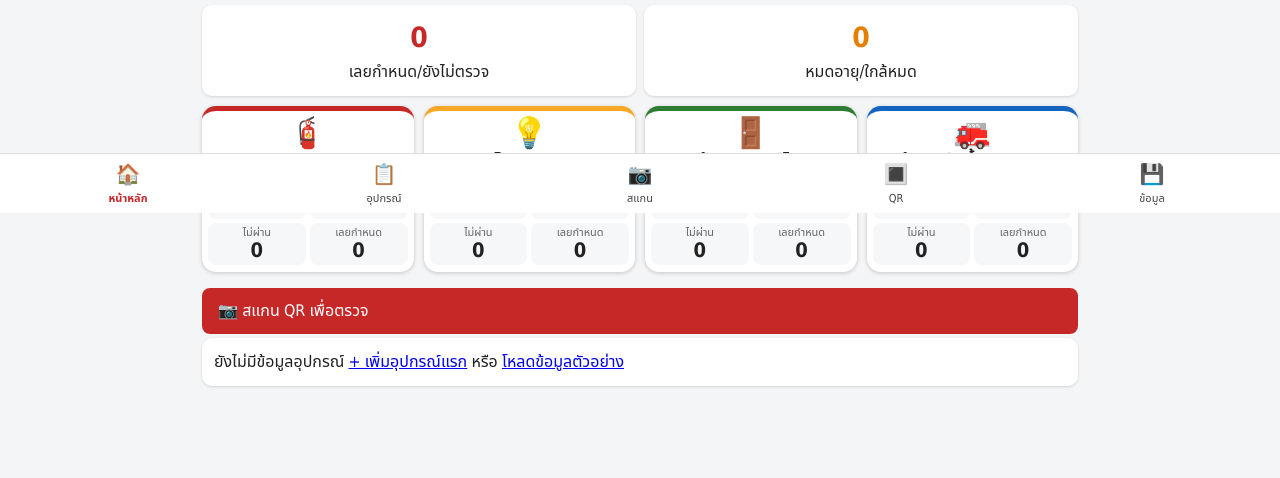
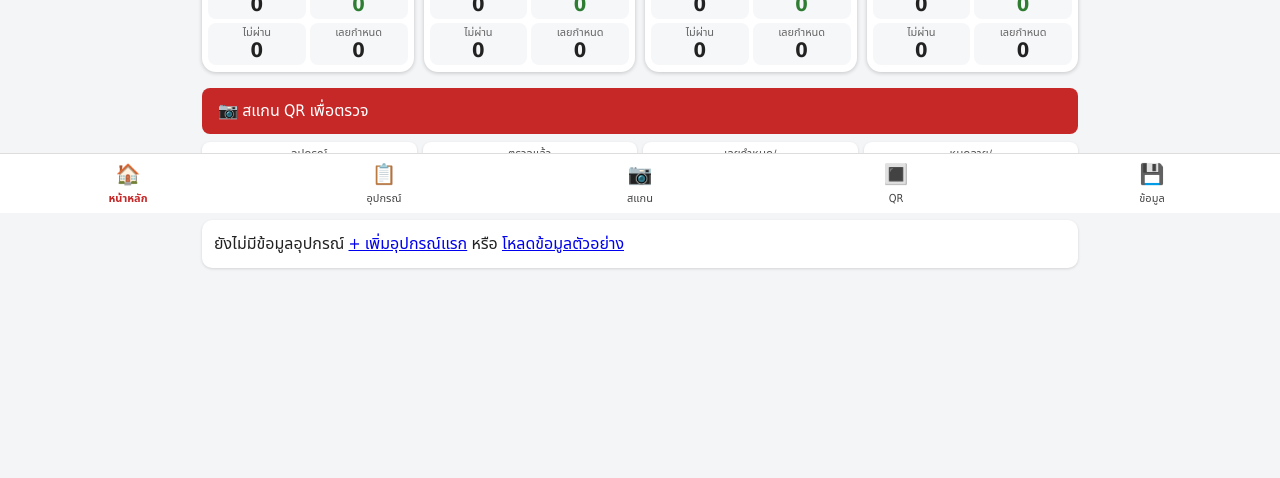
Before and after one commit to twy018-sudo/fire-ext-app, a plain HTML site: page index.html in a window 1280 px wide. Shown: the part 587-1065 px from the top of the page. After the commit the page ends 947 px from the top, so only its background shows below. Drawn offline with Linux system fonts and the light colour scheme.

Commit message:
Dashboard: compact 4-across summary row moved below Scan QR button; SW v10

```diff
--- a/app.js
+++ b/app.js
@@ -58,11 +58,11 @@ function catStats(arr,month){const st=arr.map(e=>status(e)),ids=new Set(arr.map(
 function dash(){setTitle('แดชบอร์ด');const st=E.map(e=>[e,status(e)]);
  const over=st.filter(([,s])=>s.insp==='overdue'||s.insp==='never'),soon=st.filter(([,s])=>s.insp==='soon'),exp=st.filter(([,s])=>s.exp==='expired'||s.exp==='soon');
  const month=today().slice(0,7),done=new Set(I.filter(i=>i.date.startsWith(month)&&findE(i.extId)).map(i=>i.extId)).size,failed=st.filter(([,s])=>s.last&&s.last.result==='fail');
- app.innerHTML=`<img class="banner" src="img/banner.jpg" alt="Nana Plaza, Sukhumvit Soi 4, Bangkok"><div class="stats"><div class="stat"><b>${E.length}</b>อุปกรณ์ทั้งหมด</div><div class="stat"><b class="green">${done}</b>ตรวจแล้วเดือนนี้</div>
-<div class="stat"><b class="red">${over.length}</b>เลยกำหนด/ยังไม่ตรวจ</div><div class="stat"><b class="orange">${exp.length}</b>หมดอายุ/ใกล้หมด</div></div>
+ app.innerHTML=`<img class="banner" src="img/banner.jpg" alt="Nana Plaza, Sukhumvit Soi 4, Bangkok">
 <div class="catgrid">${CAT_KEYS.map(c=>{const k=catStats(E.filter(e=>catOf(e)===c),month);return `<a class="catbtn cat-${c}" data-c="${c}" href="#/list/${c}"><span class="ci">${CATS[c].icon}</span><span class="cn">${CATS[c].name}</span>
 <span class="cc"><span data-k="total"><small>ทั้งหมด</small><b>${k.total}</b></span><span data-k="done"><small>ตรวจเดือนนี้</small><b class="green">${k.done}</b></span><span data-k="failed" class="${k.failed?'hot':''}"><small>ไม่ผ่าน</small><b>${k.failed}</b></span><span data-k="over" class="${k.over?'hot':''}"><small>เลยกำหนด</small><b>${k.over}</b></span></span></a>`}).join('')}</div>
 <a class="btn full" href="#/scan">📷 สแกน QR เพื่อตรวจ</a>
+<div class="stats mini"><div class="stat" data-k="total"><small>อุปกรณ์<br>ทั้งหมด</small><b>${E.length}</b></div><div class="stat" data-k="done"><small>ตรวจแล้ว<br>เดือนนี้</small><b class="green">${done}</b></div><div class="stat" data-k="over"><small>เลยกำหนด/<br>ยังไม่ตรวจ</small><b class="red">${over.length}</b></div><div class="stat" data-k="exp"><small>หมดอายุ/<br>ใกล้หมด</small><b class="orange">${exp.length}</b></div></div>
 ${E.length?'':`<div class="card">ยังไม่มีข้อมูลอุปกรณ์ <a href="#/new">+ เพิ่มอุปกรณ์แรก</a> หรือ <a href="#" id="demo">โหลดข้อมูลตัวอย่าง</a></div>`}
 ${sec('❌ ผลตรวจล่าสุดไม่ผ่าน',failed)}${sec('🔴 เลยกำหนดตรวจ / ยังไม่เคยตรวจ',over)}${sec('🟠 ใกล้ถึงกำหนดตรวจ (ภายใน '+SOON+' วัน)',soon)}${sec('⏳ หมดอายุ / ใกล้หมดอายุ (ภายใน '+EXP_SOON+' วัน)',exp)}`;
  const d=$('#demo');if(d)d.onclick=ev=>{ev.preventDefault();demo();route()};
--- a/style.css
+++ b/style.css
@@ -59,3 +59,8 @@ code{word-break:break-all}
 .catbtn .cc b{font-size:20px;line-height:1.15;font-weight:bold}
 .catbtn .cc .hot{background:#ffebee}.catbtn .cc .hot small{color:#c62828}
 .catbtn .cc b{color:#222}.catbtn .cc b.green{color:#2e7d32}.catbtn .cc .hot,.catbtn .cc .hot b{color:#c62828;font-weight:bold}
+
+.stats.mini{grid-template-columns:repeat(4,minmax(0,1fr));gap:6px;margin:4px 0 12px}
+.stats.mini .stat{padding:6px 3px 5px;border-radius:8px;display:flex;flex-direction:column;align-items:center;justify-content:space-between;min-width:0}
+.stats.mini .stat small{display:block;font-size:11.5px;line-height:1.25;color:#555;min-height:2.5em;text-align:center}
+.stats.mini .stat b{font-size:20px;line-height:1.2;margin-top:2px}
--- a/sw.js
+++ b/sw.js
@@ -1,4 +1,4 @@
-const C='fire-ext-v9';const A=['./','index.html','style.css','app.js','manifest.json','lib/qrcode.min.js','lib/html5-qrcode.min.js','icons/icon-192.png','icons/icon-512.png','icons/icon-maskable-512.png','img/banner.jpg'];
+const C='fire-ext-v10';const A=['./','index.html','style.css','app.js','manifest.json','lib/qrcode.min.js','lib/html5-qrcode.min.js','icons/icon-192.png','icons/icon-512.png','icons/icon-maskable-512.png','img/banner.jpg'];
 self.addEventListener('install',e=>{e.waitUntil(caches.open(C).then(c=>Promise.all(A.map(u=>fetch(new Request(u,{cache:'reload'})).then(r=>{if(r.ok)return c.put(u,r)})))));self.skipWaiting()});
 self.addEventListener('activate',e=>{e.waitUntil(caches.keys().then(k=>Promise.all(k.filter(x=>x!==C).map(x=>caches.delete(x)))).then(()=>self.clients.claim()))});
 self.addEventListener('fetch',e=>{if(e.request.method!=='GET')return;const u=new URL(e.request.url);if(u.origin!==location.origin)return;
```
